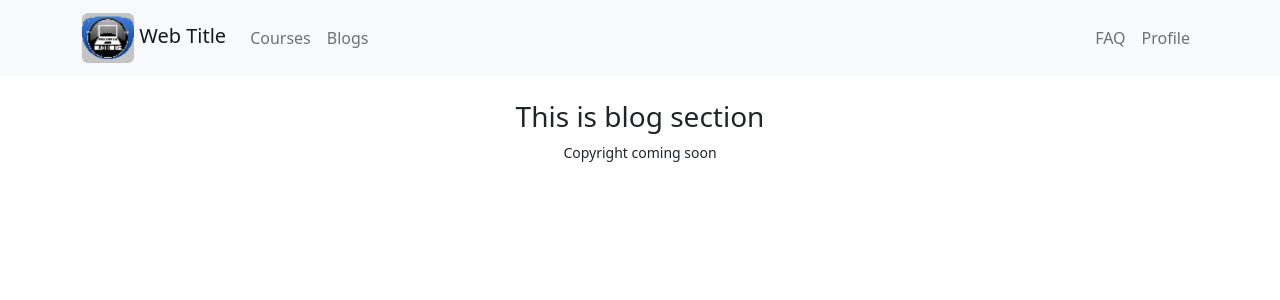
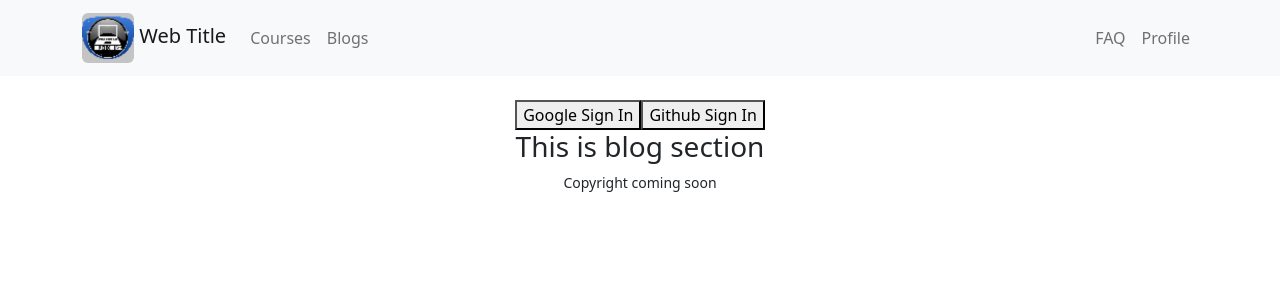
Before and after one commit to saiful9122113/boostUp-academy-clients-repo, a React (Create React App) app: page /blog/1 in a window 1280 px wide. Shown: the top 300 px of the page. Built offline with nearby package versions, Linux system fonts and the light colour scheme.

Commit message:
google sign in added

```diff
--- a/src/Layout/Main.js
+++ b/src/Layout/Main.js
@@ -1,5 +1,6 @@
 import React from 'react';
 import { Outlet } from 'react-router-dom';
+import GoogleSignin from '../Login/GoogleSignin';
 import Footer from '../Shared/Footer/Footer';
 import Header from '../Shared/Header/Header';
 
@@ -7,6 +8,7 @@ const Main = () => {
     return (
         <div>
             <Header></Header>
+            <GoogleSignin></GoogleSignin>
             <Outlet></Outlet>
             <Footer></Footer>
         </div>
--- /dev/null
+++ b/src/Login/GoogleSignin.js
@@ -0,0 +1,30 @@
+import React from 'react';
+import { getAuth, GoogleAuthProvider, signInWithPopup } from 'firebase/auth'
+import app from '../firebase/firebase.config';
+
+const auth = getAuth(app);
+
+const GoogleSignin = () => {
+
+    const provider = new GoogleAuthProvider();
+
+    const handleGoogleSignIn = () => {
+        signInWithPopup(auth, provider)
+            .then(result => {
+                const user = result.user;
+                console.log(user);
+            })
+            .catch(error => {
+                console.log('Error: ', error);
+            })
+    }
+
+    return (
+        <div>
+      <button onClick={handleGoogleSignIn}>Google Sign In</button>
+      <button>Github Sign In</button>
+        </div>
+    );
+};
+
+export default GoogleSignin;
--- a/src/firebase/firebase.config.js
+++ b/src/firebase/firebase.config.js
@@ -5,12 +5,12 @@ import { initializeApp } from "firebase/app";
 
 // Your web app's Firebase configuration
 const firebaseConfig = {
-  apiKey: "AIzaSyAJMy_Uo75vgx_fYVZ6WnjCmlMBHdLEWlQ",
-  authDomain: "learning-platform-client-aec7d.firebaseapp.com",
-  projectId: "learning-platform-client-aec7d",
-  storageBucket: "learning-platform-client-aec7d.appspot.com",
-  messagingSenderId: "219109502492",
-  appId: "1:219109502492:web:7137cfdac7ab346c44f9d9"
+  apiKey: "AIzaSyCS1EXR90RfkiKPq6h9RVW84n-m-TuhMuE",
+  authDomain: "learning-platform-811a5.firebaseapp.com",
+  projectId: "learning-platform-811a5",
+  storageBucket: "learning-platform-811a5.appspot.com",
+  messagingSenderId: "669121516350",
+  appId: "1:669121516350:web:c41f519cefc89f1a3ad26f"
 };
 
 // Initialize Firebase
```
Also changed, not shown: src/App.js (+35 -1 lines).
